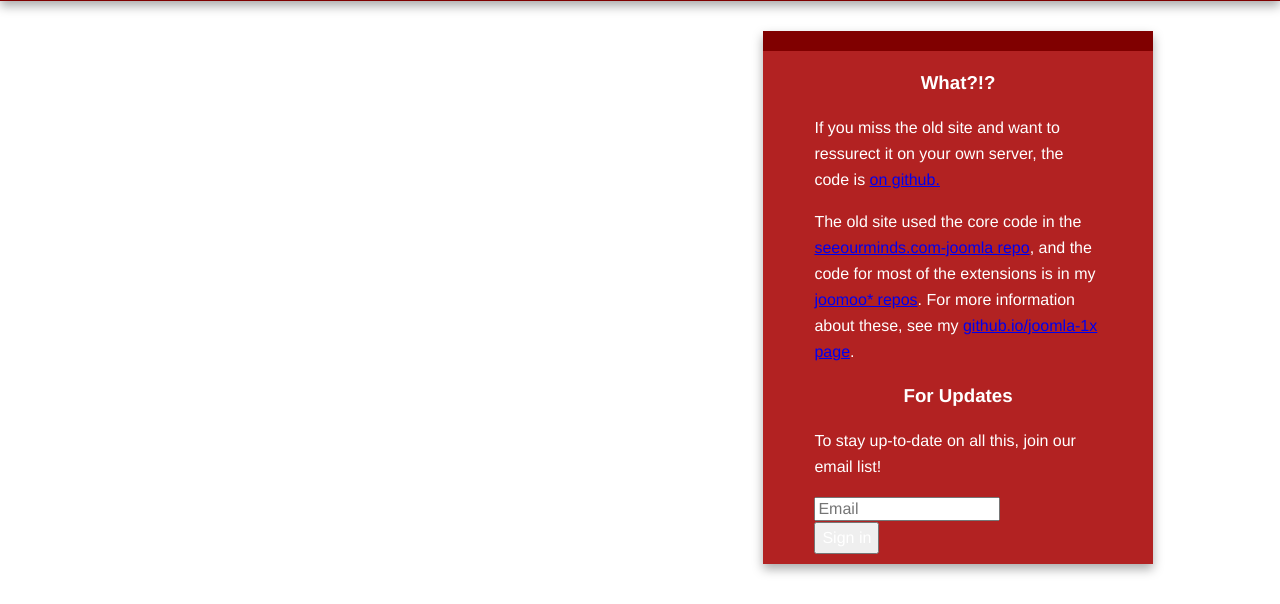
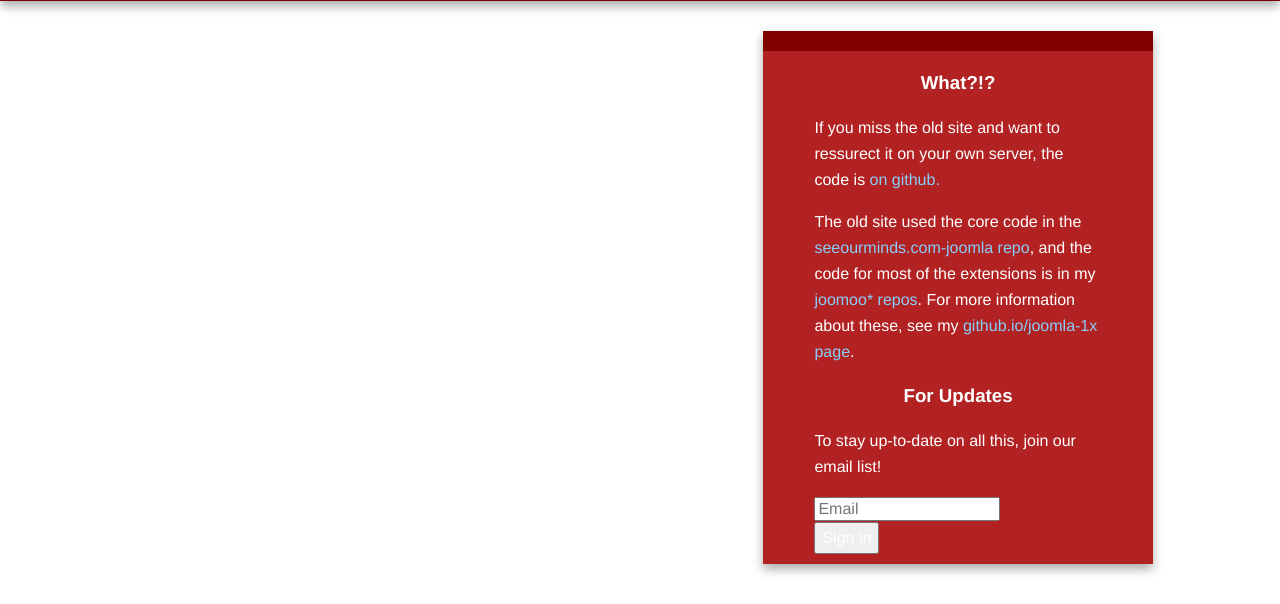
Before and after one commit to tomwhartung/seeourminds.com-bootstrap, a Django app: template Site/content/templates/content/index.html in a window 1280 px wide. Shown: the part 119-723 px from the top of the page. Run offline with Django 3.2, Linux system fonts and the light colour scheme; the template is opened without the code that fills it, so the values that code supplies are empty.

Commit message:
Changed a comment that had evolved into a lie (I had added more than just "a few" styles for the header) and added some styles to make anchor tags readable in the aside (which right now is the only place we have them, except for navigation).

```diff
--- a/Site/content/static/content/css/seeourminds.css
+++ b/Site/content/static/content/css/seeourminds.css
@@ -9,7 +9,7 @@ h1, h2, h3, h4, h5, h6 {
 }
 
 /*
- * Adding a few styles for the header, to get the look and feel I want
+ * Adding styles for the header, to get the look and feel I want
  */
 h1.site-name {
     text-align: left;
@@ -35,6 +35,17 @@ nav {
 img.site-header {
     float: left;
     margin: .6em;
+}
+/*
+ * Right now, all of our links are in the aside.
+ */
+a {
+    color: lightskyblue;
+    text-decoration: none;
+}
+a:hover {
+    color: lightgrey;
+    text-decoration: underline;
 }
 
 /*
```
